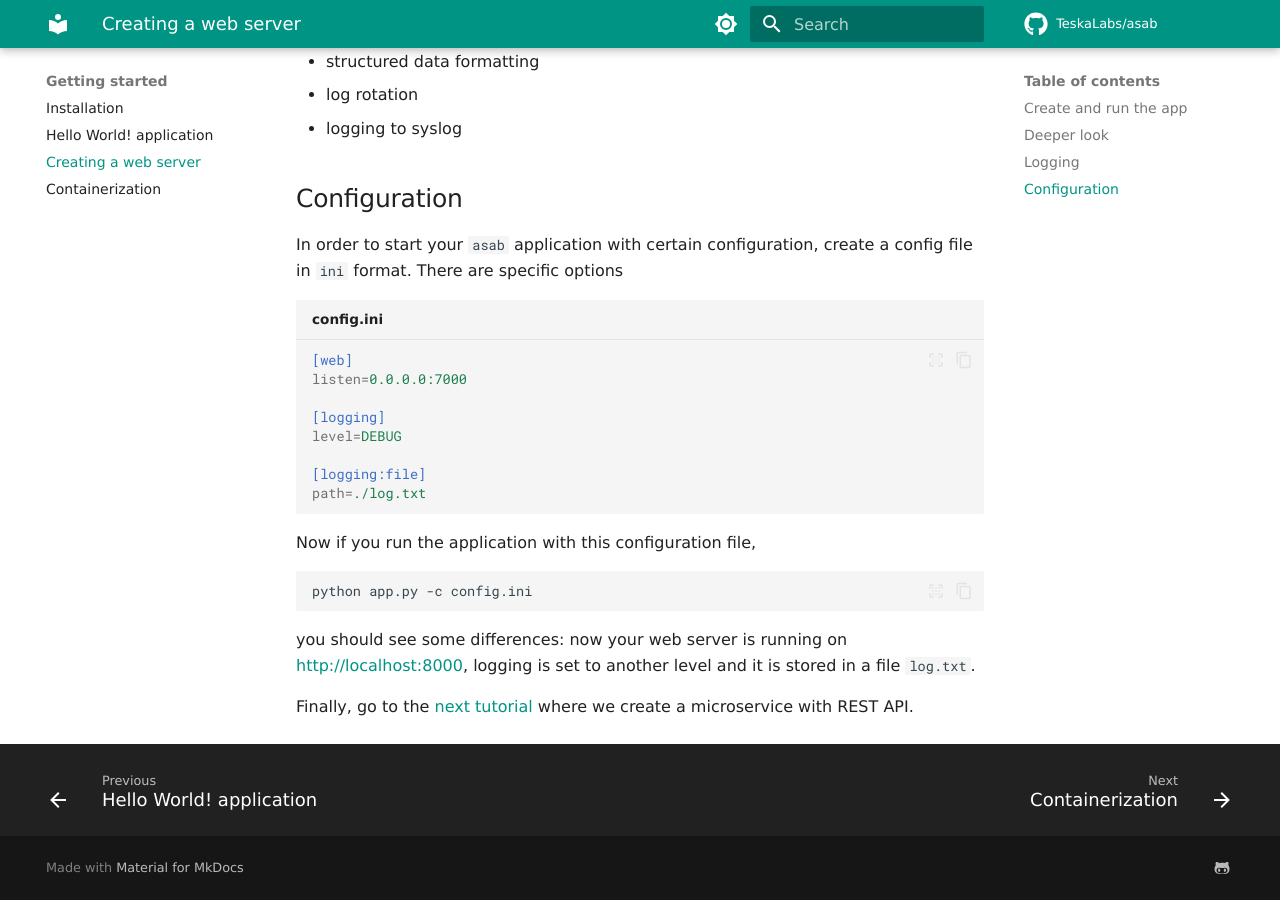
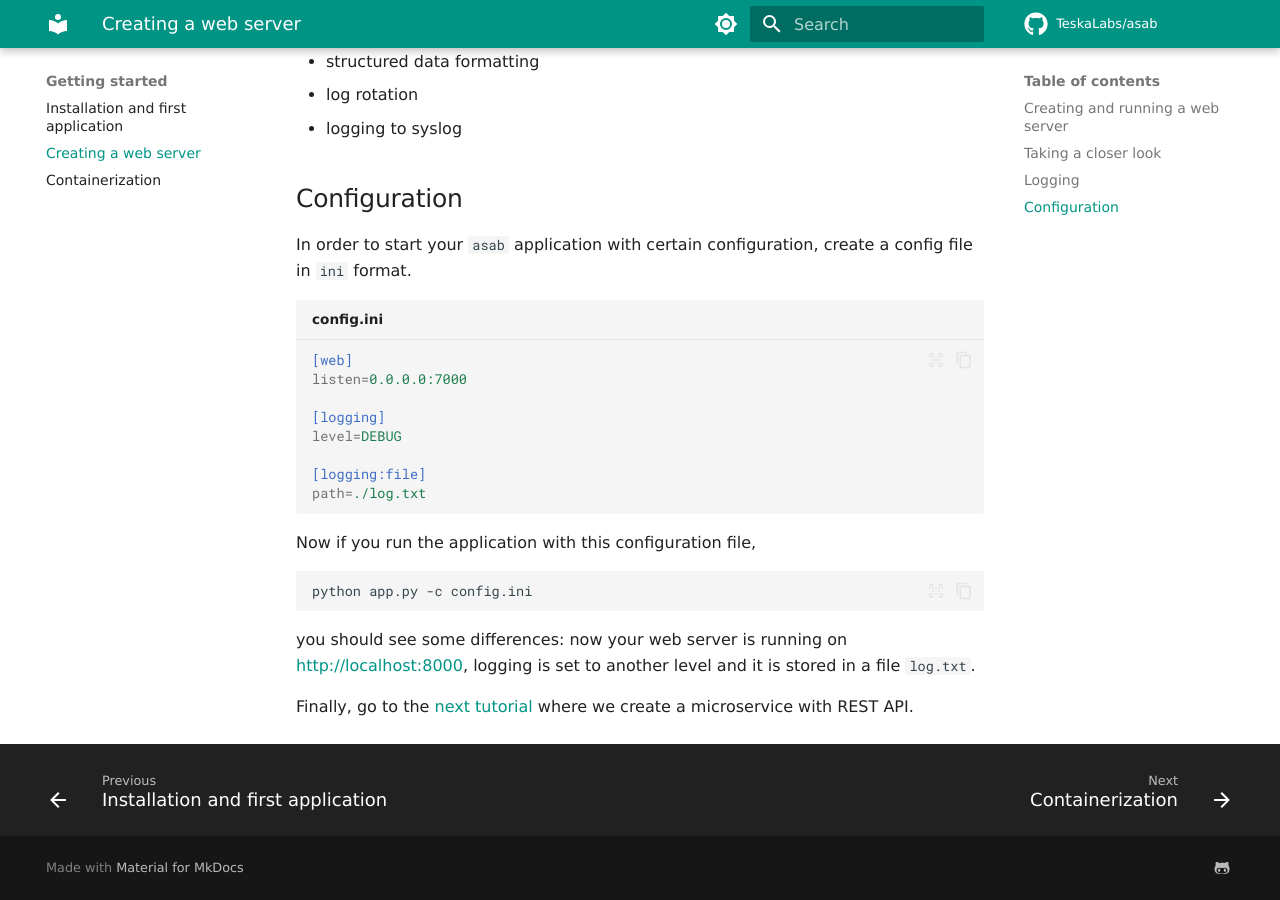
Before and after one commit to TeskaLabs/asab, an MkDocs documentation site: the page built from docs/getting-started/web_server.md, in a window 1280 px wide and 900 px high, scrolled down 3010 px. Built offline with MkDocs 1.6.1 and Material for MkDocs 9.7.7, drawn with Linux system fonts in a browser that asks for light colours; some web fonts are replaced; comment, search, counter and statistics services are not loaded; some of the changed text lies outside the part shown.

Commit message:
Simplify tutorials and installation, add Contributing

````diff
--- a/docs/getting-started/02_web_server.md
+++ b/docs/getting-started/web_server.md
@@ -1,9 +1,9 @@
-Creating a web server
-=====================
-Now, when you know how to create and run [a basic asab application](./01_hello_world.md), let's create your first web server.
+# Creating a web server
 
-Create and run the app
-----------------------
+
+Now, when you know how to create and run [a basic asab application](./installation_first_app.md), let's create your first web server.
+
+## Creating and running a web server
 
 Set up a new project and create a new file `app.py` with the following code:
 
@@ -69,8 +69,8 @@ You should get the same result from a terminal using cURL command:
 curl --location 'localhost:8080/hello'
 ```
 
-Deeper look
------------
+## Taking a closer look
+
 
 Let's go line by line in the code to understand how the asab server is constructed.
 
@@ -122,8 +122,8 @@ As you can see, it is easy to create a fully functioning web server using asab,
 `asab` is built on the top of the [asyncio](https://docs.python.org/3/library/asyncio.html) and [aiohttp](https://docs.aiohttp.org/en/stable/) libraries which are designed to make the most out of [non-blocking network operations](https://docs.aiohttp.org/en/stable/http_request_lifecycle.html#aiohttp-request-lifecycle).
 
 
-Logging
--------
+## Logging
+
 
 At this point, let us also mention the basics of asab logging.
 
@@ -159,10 +159,9 @@ Note that there may be processes that take a long time to terminate, so terminat
 - log rotation
 - logging to syslog
 
-Configuration
--------------
+## Configuration
 
-In order to start your `asab` application with certain configuration, create a config file in `ini` format. There are specific options
+In order to start your `asab` application with certain configuration, create a config file in `ini` format.
 
 ``` ini title="config.ini"
 [web]
--- a/mkdocs.yml
+++ b/mkdocs.yml
@@ -109,9 +109,8 @@ nav:
   - Home: index.md
 
   - Getting started:
-    - Installation: getting-started/install.md
-    - Hello World! application: getting-started/01_hello_world.md
-    - Creating a web server: getting-started/02_web_server.md
+    - Installation and first application: getting-started/installation_first_app.md
+    - Creating a web server: getting-started/web_server.md
     - Containerization: getting-started/containers.md
 
   - How-To Guides:
@@ -149,3 +148,5 @@ nav:
         - ElasticSearch: reference/storage/elasticsearch.md
         - MongoDB: reference/storage/mongodb.md
         - In-Memory: reference/storage/inmemory.md
+
+  - Contributing: contributing.md
````
Also changed, not shown: docs/contributing.md (added, +57 -0 lines), docs/getting-started/01_hello_world.md (deleted, +0 -108 lines), docs/getting-started/install.md (deleted, +0 -35 lines), docs/getting-started/installation_first_app.md (added, +126 -0 lines), docs/index.md (+1 -1 lines).
